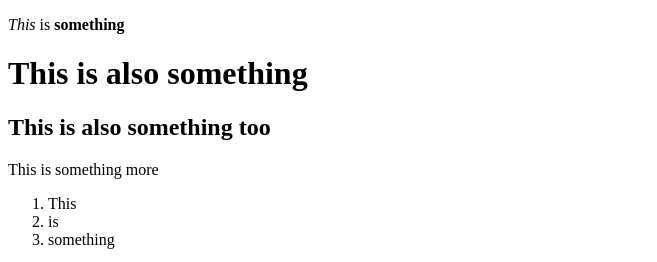
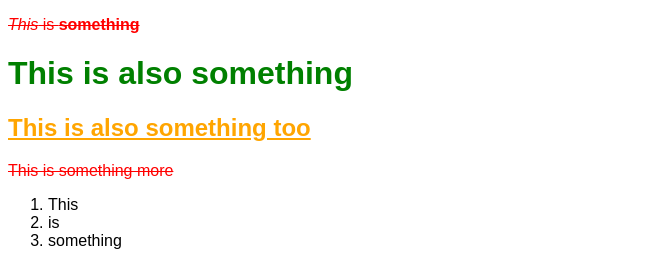
Before and after one commit to Wolfgangfrost/lab-12-html, a plain HTML site: page Index.html in a window 1280 px wide. Shown: the top 262 px of the page, without its empty margins (0-657 px from the left). Drawn offline with Linux system fonts and the light colour scheme.

Commit message:
this is something part

```diff
--- a/Index.html
+++ b/Index.html
@@ -2,6 +2,7 @@
 <html lang="en" dir="ltr">
   <head>
     <meta charset="utf-8">
+<link rel="stylesheet" href="style.css">
     <title></title>
   </head>
   <body>
--- /dev/null
+++ b/style.css
@@ -0,0 +1,20 @@
+p{
+color: red;
+font-size: 12 px;
+text-decoration: line-through;
+}
+h1{
+  color: green;
+  text-decoration: uppercase;
+}
+h2{
+  color: orange;
+  text-decoration: underline;
+}
+
+h1, h2{
+  back-ground: grey;
+}
+body{
+  font-family: fantasy;
+}
```
